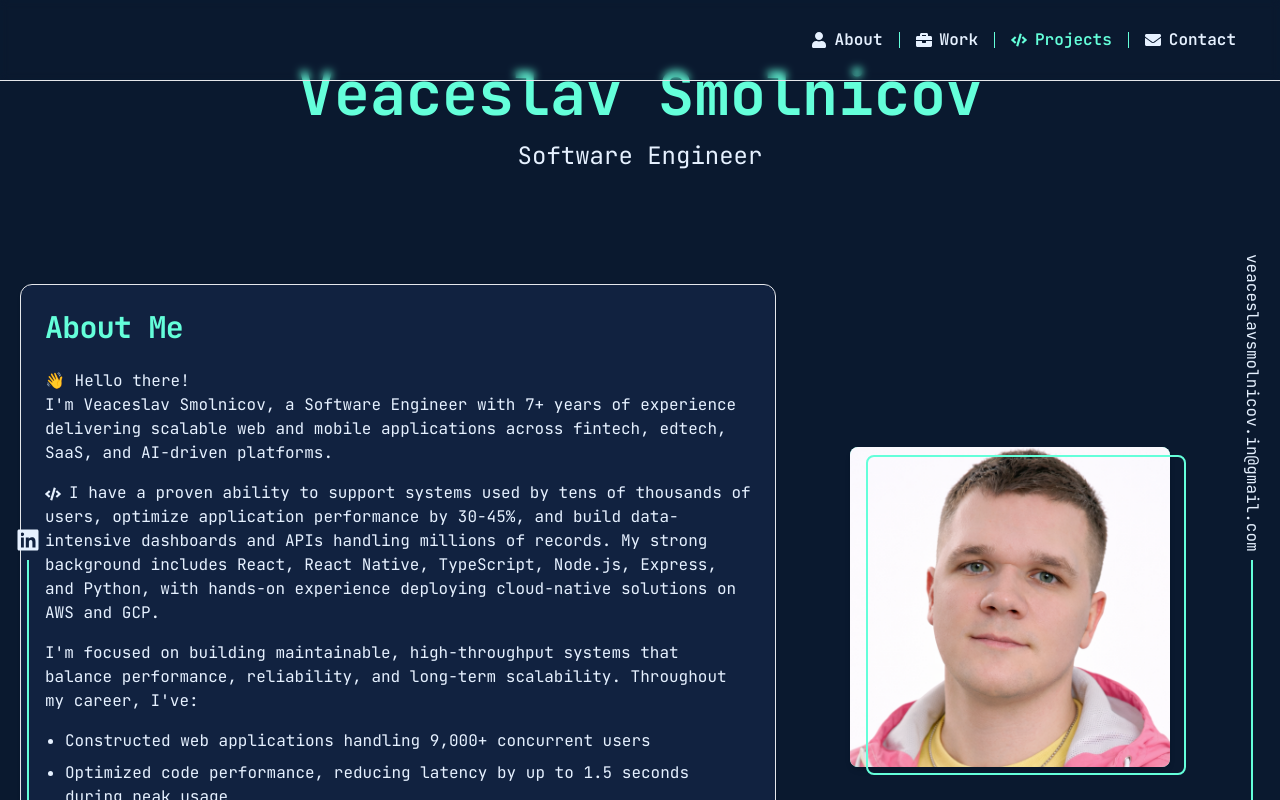
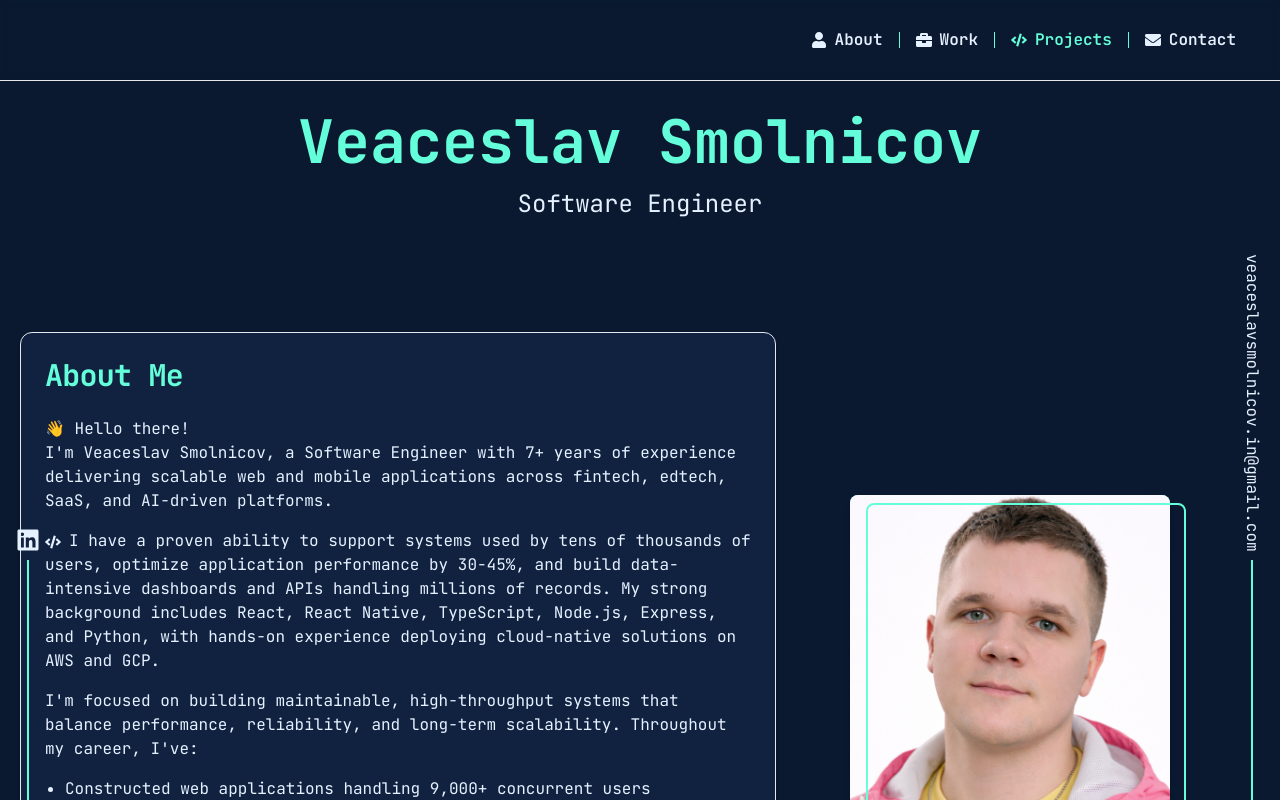
Before and after one commit to goldhorsedev0101/portfolio-veaceslav-smolnicov, a Next.js app: page / in a window 1280 px wide. Shown: the top 800 px of the page. Built offline with nearby package versions, Linux system fonts and the light colour scheme.

Commit message:
updated name margin-top

```diff
--- a/components/HeroTitle.tsx
+++ b/components/HeroTitle.tsx
@@ -6,7 +6,7 @@ const HeroTitle = () => (
     initial={{ opacity: 0, y: -20 }}
     animate={{ opacity: 1, y: 0 }}
     transition={{ duration: 0.8 }}
-    className="text-center mb-8"
+    className="text-center mt-12 mb-8"
   >
     <h1 className="text-4xl md:text-6xl font-bold mb-4 text-primary">Veaceslav Smolnicov</h1>
     <h2 className="text-xl md:text-2xl text-foreground">Software Engineer</h2>
```
